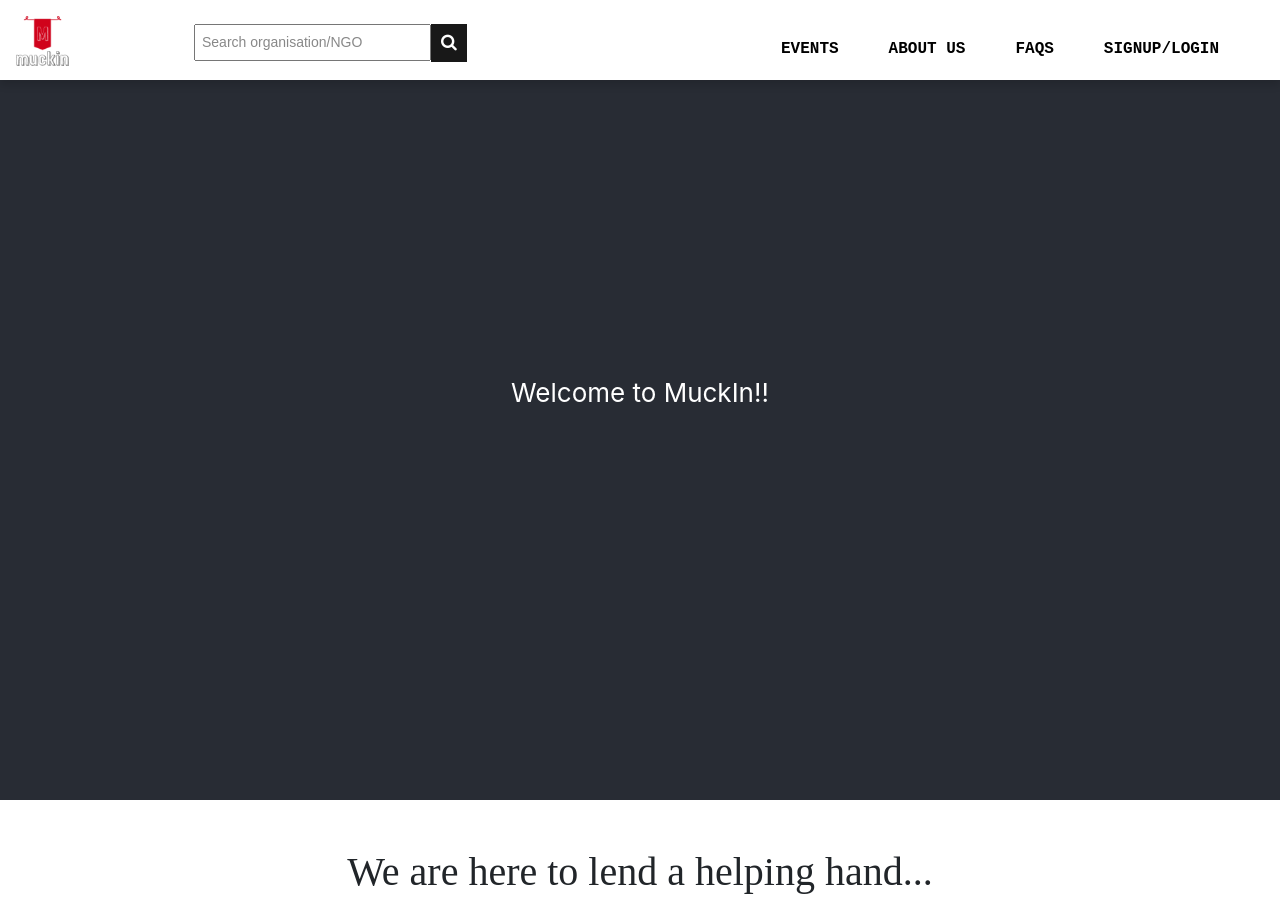
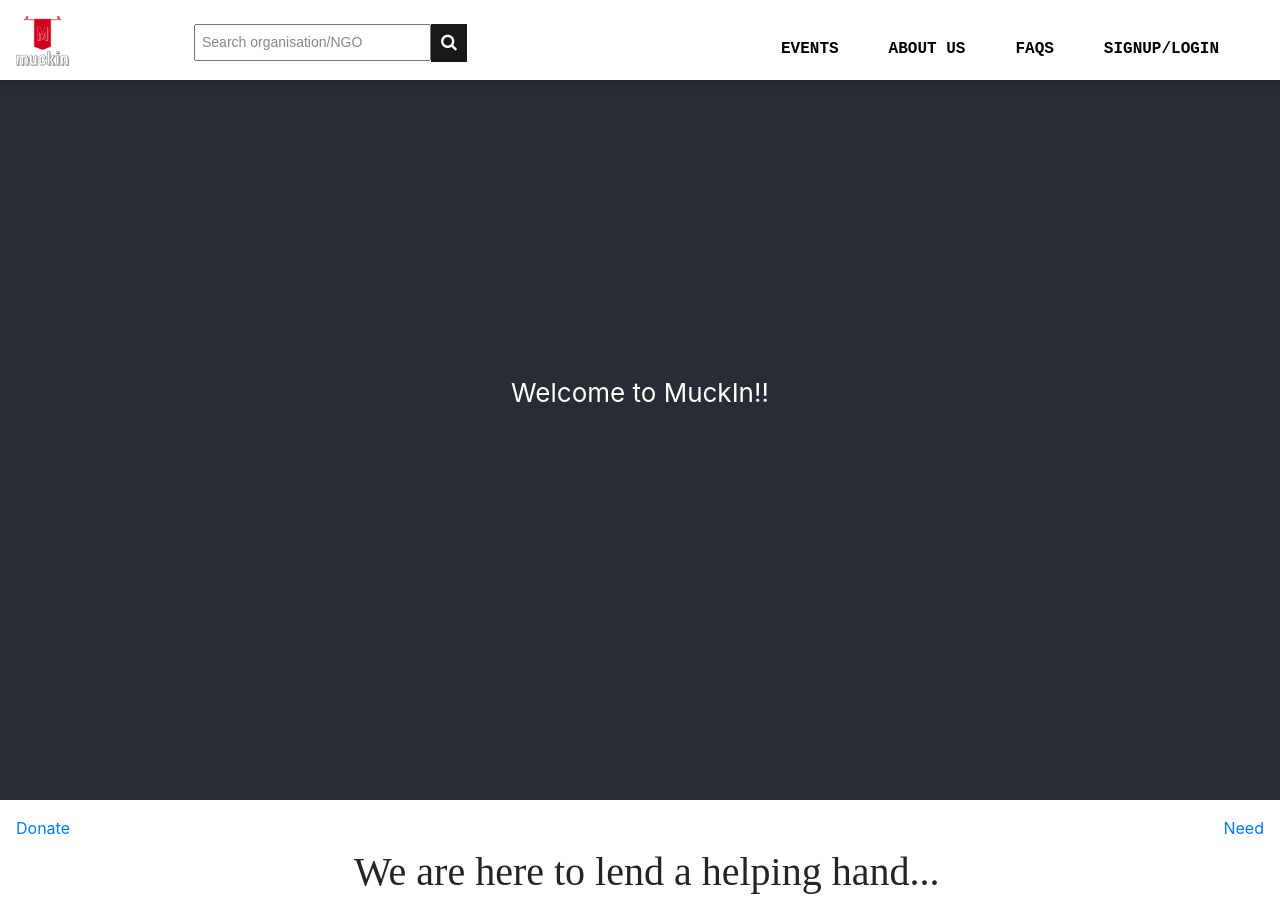
Before and after one commit to gdscnitp/ngo-donations-site, a React (Create React App) app in the folder client/: page /need in a window 1280 px wide. Shown: the top 902 px of the page. Built offline with nearby package versions, Linux system fonts and the light colour scheme; the HTML template or start-up script is replaced by a standard one.

Commit message:
need and donate

```diff
--- a/client/src/App.js
+++ b/client/src/App.js
@@ -18,6 +18,8 @@ function App() {
        <header className="App-header">
          <p>Welcome to MuckIn!!</p>
        </header>
+       <a href="/donate" style={{float: "left", margin: "1rem"}}>Donate</a>
+       <a href="/need" style={{float: "right", margin: "1rem"}}>Need</a>
        <br />
        <br />
         <Navbar />
```
